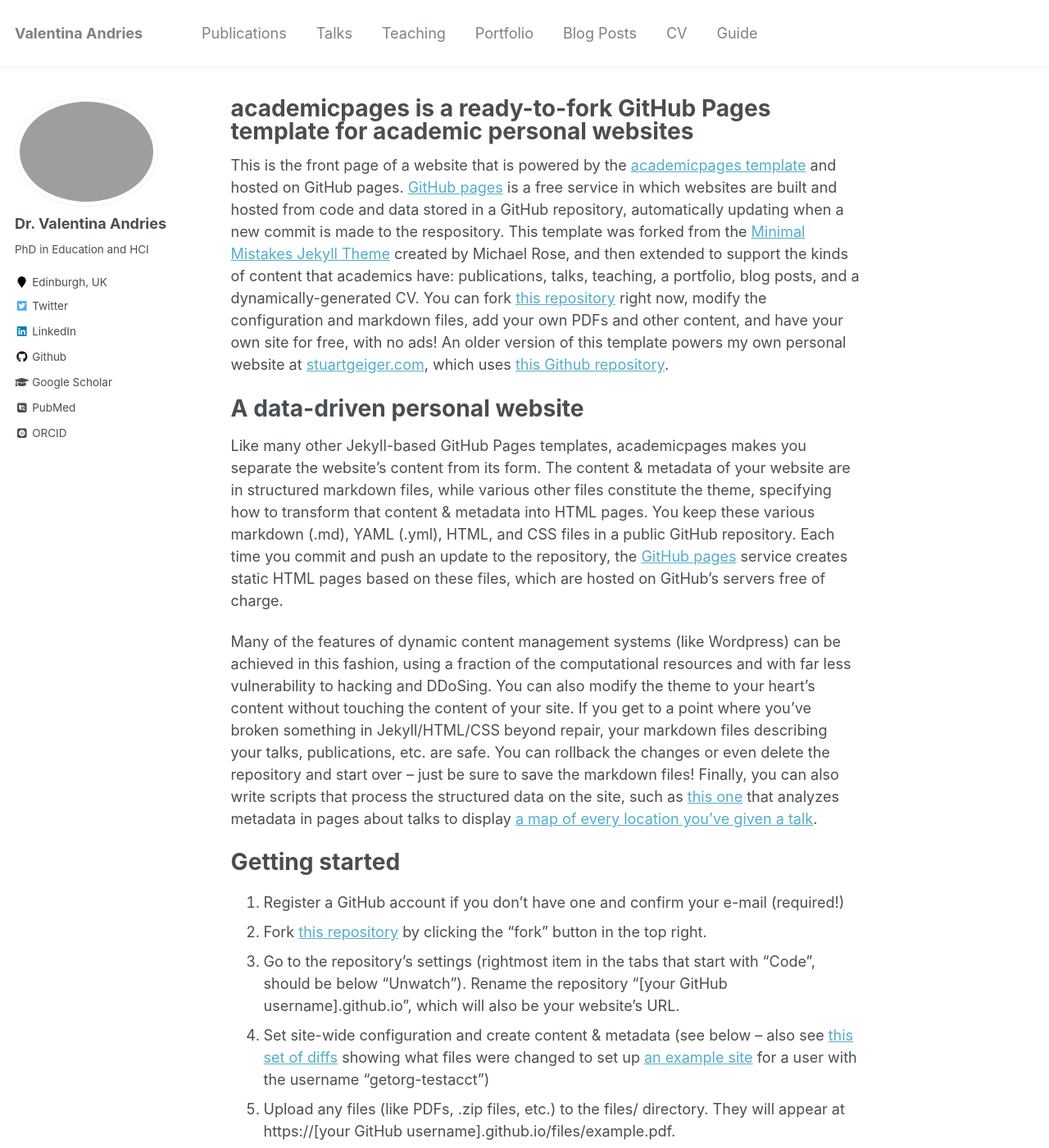
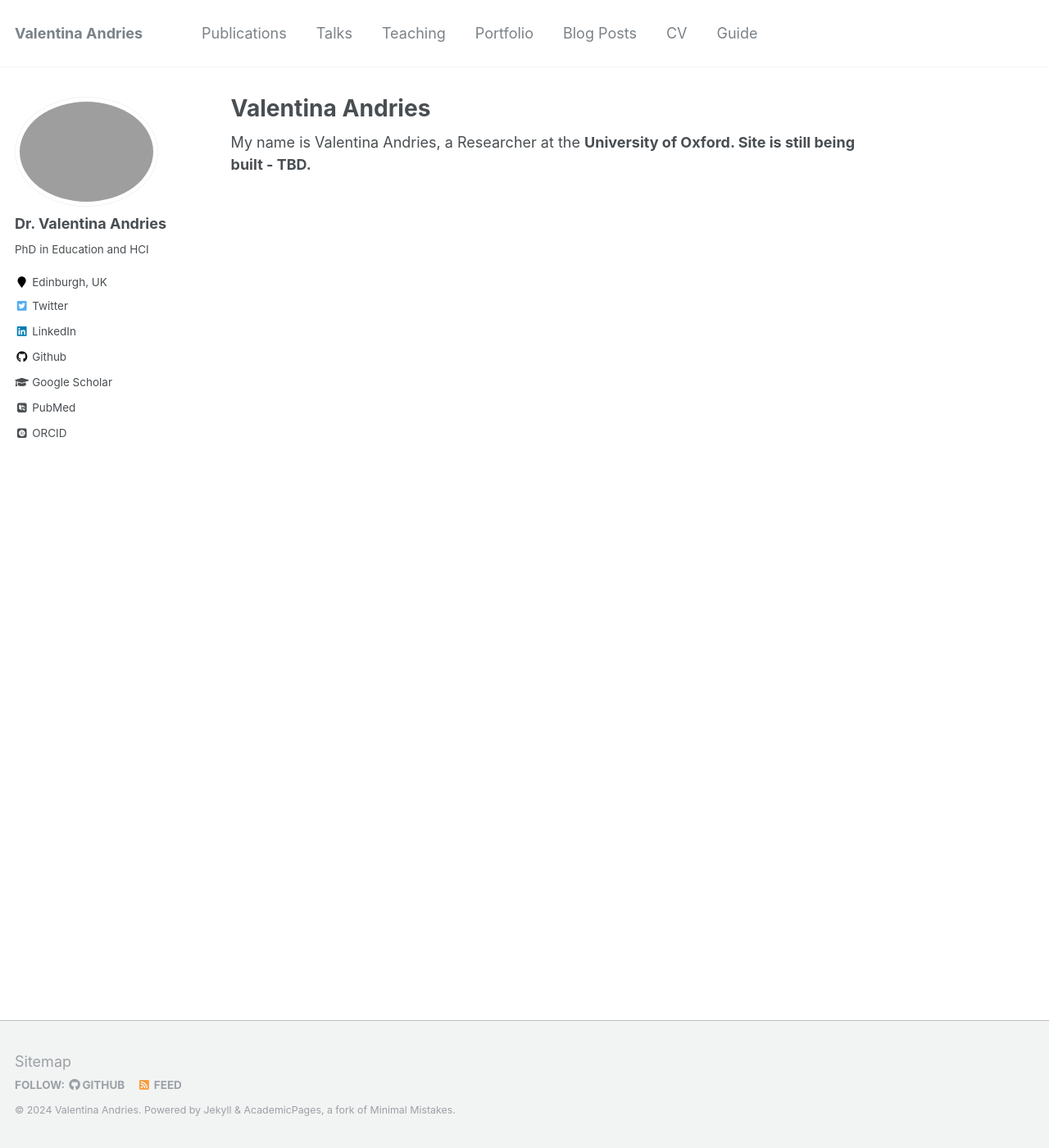
Before and after one commit to valyandries/valyandries.github.io, a Jekyll site: the page built from _pages/about.md, in a window 1280 px wide and 1400 px high. Shown: the whole window at 82% size. Built offline with Jekyll 4.4.1, drawn with Linux system fonts in a browser that asks for light colours; some web fonts are replaced; some of the changed text lies outside the part shown.

Commit message:
About in progress

```diff
--- a/_pages/about.md
+++ b/_pages/about.md
@@ -1,6 +1,6 @@
 ---
 permalink: /
-title: "academicpages is a ready-to-fork GitHub Pages template for academic personal websites"
+title: "Valentina Andries"
 excerpt: "About me"
 author_profile: true
 redirect_from:
@@ -8,8 +8,9 @@
   - /about.html
 ---
 
-This is the front page of a website that is powered by the [academicpages template](https://github.com/academicpages/academicpages.github.io) and hosted on GitHub pages. [GitHub pages](https://pages.github.com) is a free service in which websites are built and hosted from code and data stored in a GitHub repository, automatically updating when a new commit is made to the respository. This template was forked from the [Minimal Mistakes Jekyll Theme](https://mmistakes.github.io/minimal-mistakes/) created by Michael Rose, and then extended to support the kinds of content that academics have: publications, talks, teaching, a portfolio, blog posts, and a dynamically-generated CV. You can fork [this repository](https://github.com/academicpages/academicpages.github.io) right now, modify the configuration and markdown files, add your own PDFs and other content, and have your own site for free, with no ads! An older version of this template powers my own personal website at [stuartgeiger.com](http://stuartgeiger.com), which uses [this Github repository](https://github.com/staeiou/staeiou.github.io).
+My name is Valentina Andries, a Researcher at the <b>University of Oxford<b>. Site is still being built - TBD.
 
+<!--
 A data-driven personal website
 ======
 Like many other Jekyll-based GitHub Pages templates, academicpages makes you separate the website's content from its form. The content & metadata of your website are in structured markdown files, while various other files constitute the theme, specifying how to transform that content & metadata into HTML pages. You keep these various markdown (.md), YAML (.yml), HTML, and CSS files in a public GitHub repository. Each time you commit and push an update to the repository, the [GitHub pages](https://pages.github.com/) service creates static HTML pages based on these files, which are hosted on GitHub's servers free of charge.
@@ -47,4 +48,4 @@
 
 For more info
 ------
-More info about configuring academicpages can be found in [the guide](https://academicpages.github.io/markdown/). The [guides for the Minimal Mistakes theme](https://mmistakes.github.io/minimal-mistakes/docs/configuration/) (which this theme was forked from) might also be helpful.
+More info about configuring academicpages can be found in [the guide](https://academicpages.github.io/markdown/). The [guides for the Minimal Mistakes theme](https://mmistakes.github.io/minimal-mistakes/docs/configuration/) (which this theme was forked from) might also be helpful. -->
```
Also changed, not shown: 1 other file.
